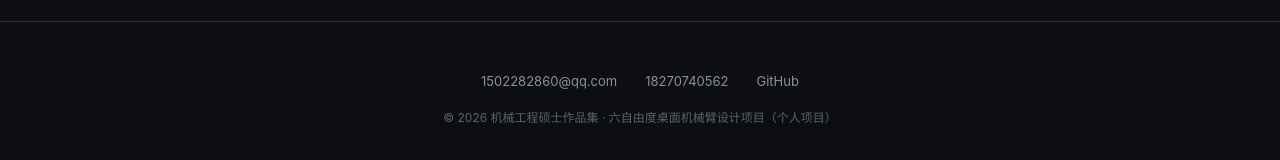
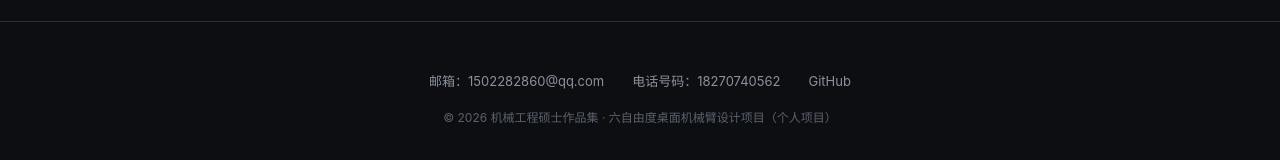
Before and after one commit to qxc18270740562/mechanical-portfolio, a plain HTML site: page index.html in a window 1280 px wide. Shown: the part 7135-7295 px from the top of the page. Drawn offline with Linux system fonts and the light colour scheme; a web font is replaced by a local one.

Commit message:
Add files via upload

```diff
--- a/index.html
+++ b/index.html
@@ -499,8 +499,8 @@
 
 <footer>
   <div class="foot-links">
-    <a href="mailto:1502282860@qq.com">1502282860@qq.com</a>
-    <a href="tel:18270740562">18270740562</a>
+    <a href="mailto:1502282860@qq.com">邮箱：1502282860@qq.com</a>
+    <a href="tel:18270740562">电话号码：18270740562</a>
     <a href="javascript:void(0)">GitHub</a>
   </div>
   <p class="foot-copy">© 2026 机械工程硕士作品集 · 六自由度桌面机械臂设计项目（个人项目）</p>
```
